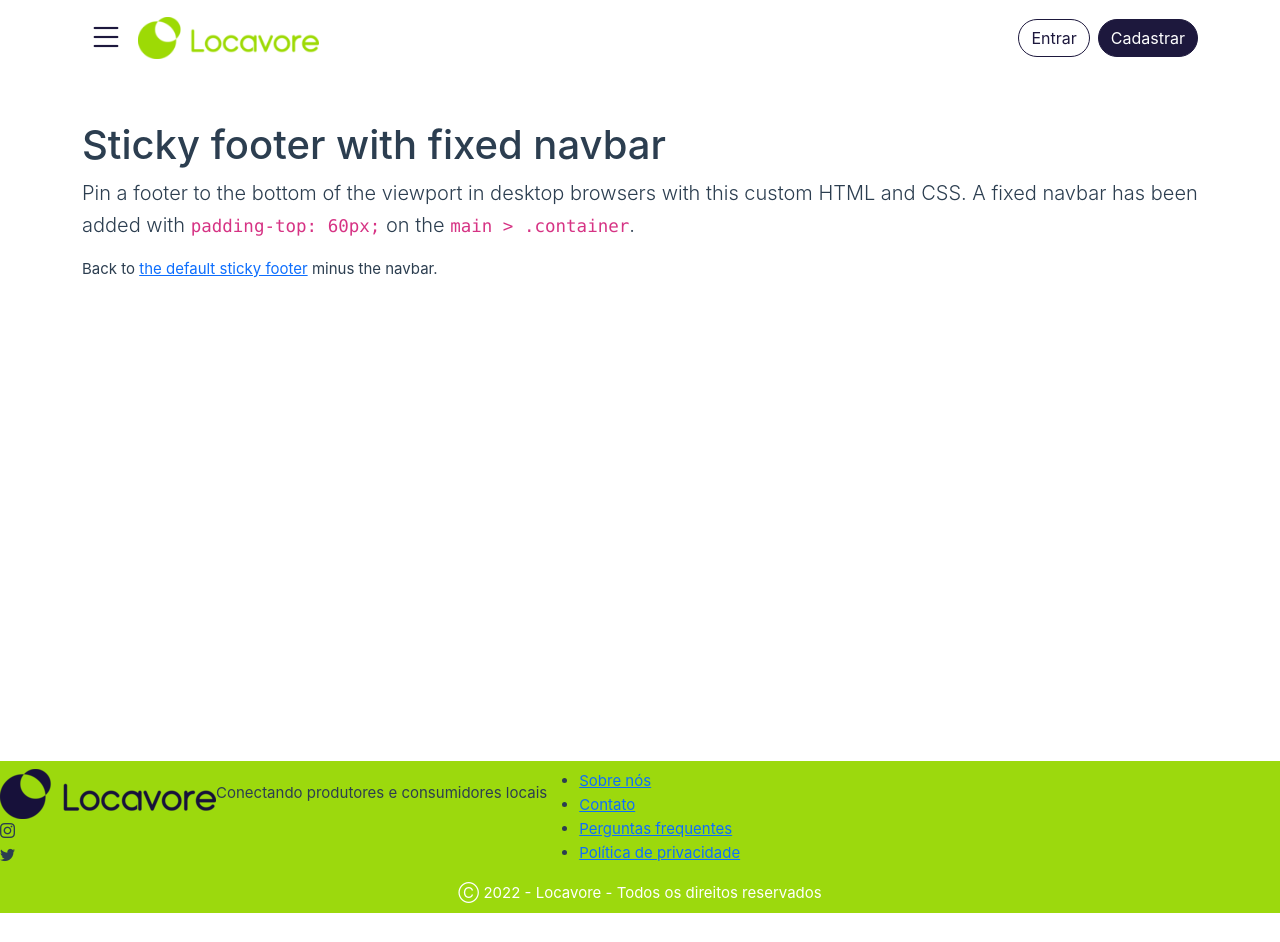
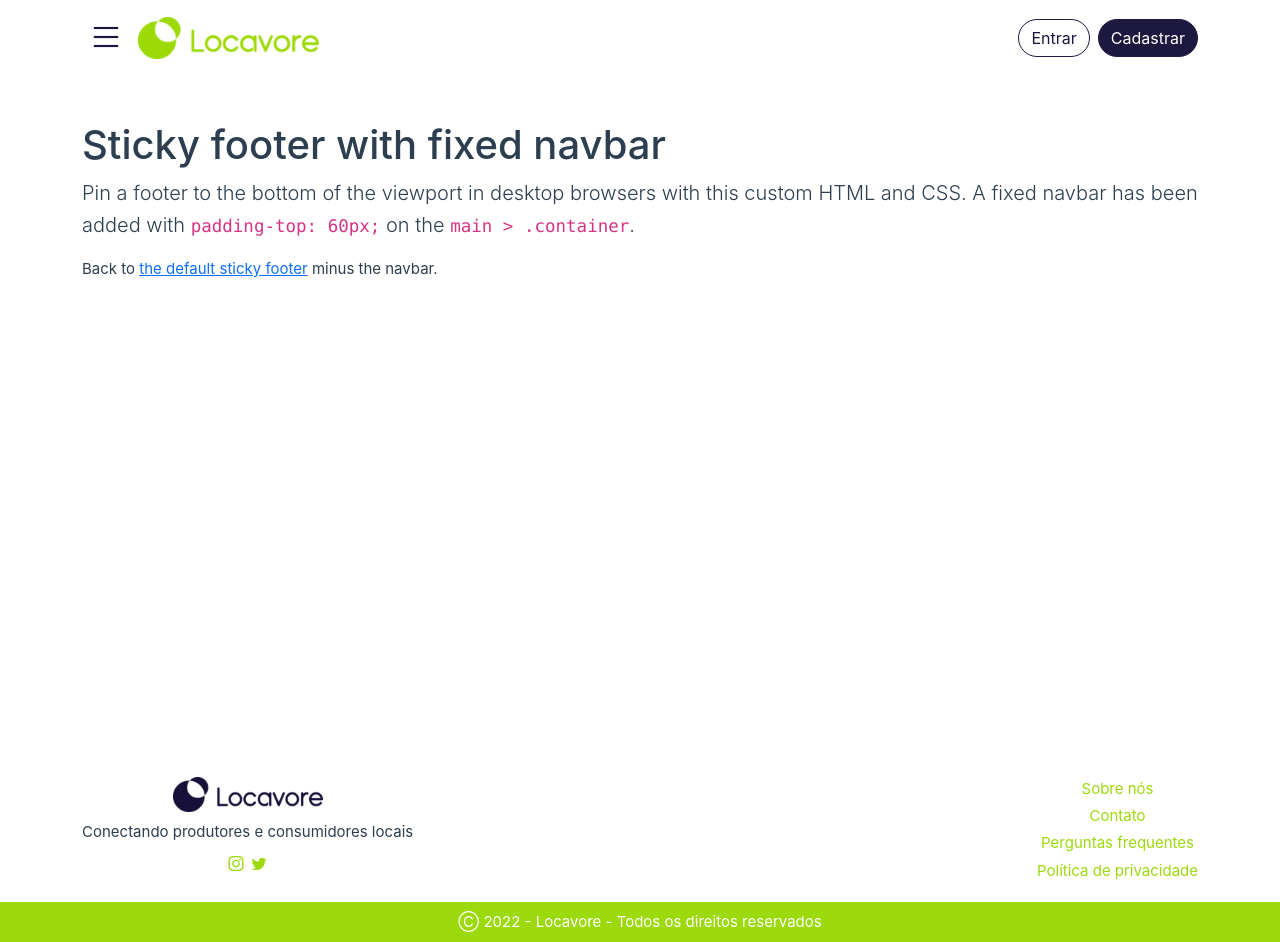
Before and after one commit to fcristinadebora/locavore-mvp-frontend, a Vue app: page / in a window 1280 px wide. Before the commit the page ends 913 px from the top, so only its background shows below. Built offline with nearby package versions, Linux system fonts and the light colour scheme; grey boxes are pictures that could not be loaded.

Commit message:
footer done

```diff
--- a/src/assets/scss/_colors.scss
+++ b/src/assets/scss/_colors.scss
@@ -14,6 +14,9 @@ $color-white: #FFFFFF;
 .color-primary {
   color: $color-brand-primary
 }
+.color-secondary {
+  color: $color-brand-secondary
+}
 
 .bg-custom-secondary {
   background-color: $color-brand-secondary;
--- a/src/components/TheFooter.vue
+++ b/src/components/TheFooter.vue
@@ -1,22 +1,22 @@
 <template>
-  <footer class="footer mt-auto py-2 bg-custom-secondary w-100">
-    <div class="footer_detail d-flex">
-      <nav class="">
+  <footer class="footer mt-auto w-100">
+    <div class="container footer_detail d-flex flex-row flex-sm-row justify-content-between py-3">
+      <div class="d-flex flex-column align-items-center col-5 col-sm-auto" id="footer-left">
         <img
           src="public/img/logo_blue.png"
-          class="footer_detail_logo"
+          class="footer_detail_logo mb-2"
           alt="Logo"
         />
-        <span class="text">Conectando produtores e consumidores locais</span>
-        <div class="social-icons">
-          <ul class="navbar-nav">
-            <li><i class="bi bi-instagram"></i></li>
-            <li><i class="bi bi-twitter"></i></li>
-          </ul>
-        </div>
-      </nav>
-      <div class="content-right">
-        <ul>
+        <span class="text mb-2">Conectando produtores e consumidores locais</span>
+        <nav class="social-icons">
+            <ul class="navbar-nav flex-row footer_detail_nav">
+              <li class="me-2"><a href=""><i class="bi bi-instagram"></i></a></li>
+              <li><a href=""><i class="bi bi-twitter"></i></a></li>
+            </ul>
+        </nav>
+      </div>
+      <nav id="footer_right" class="col-8 col-sm-auto">
+        <ul class="navbar-nav color-secondary footer_detail_nav justify-content-between">
           <li>
             <a href="">Sobre nós</a>
           </li>
@@ -30,9 +30,10 @@
             <a href="">Política de privacidade</a>
           </li>
         </ul>
-      </div>
+
+      </nav>
     </div>
-    <div class="footer_copyright bg-custom-secondary">
+    <div class="footer_copyright bg-custom-secondary py-2">
       <div class="container text-center">
         <span class="color-white"
           >Ⓒ 2022 - Locavore - Todos os direitos reservados</span
@@ -42,7 +43,28 @@
   </footer>
 </template>
 
-<style>
+<style lang="scss">
+@import "@/assets/scss/_colors";
+.footer_detail{
+  text-align: center;
+}
+
 .footer_detail_logo {
+  width: 150px;
+}
+
+.footer_detail_nav {
+  li {
+    margin-bottom: 0.2rem;
+  }
+
+  a {
+    color: $color-brand-secondary;
+    text-decoration: none;
+
+    &:hover {
+      color: $color-brand-secondary;
+    }
+  }
 }
 </style>
```
Also changed, not shown: 1 other file (tests, documents, lock files or other folders).
